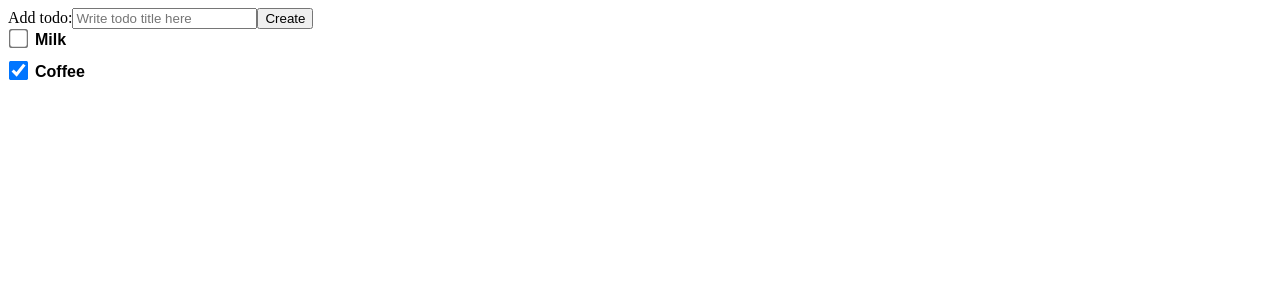
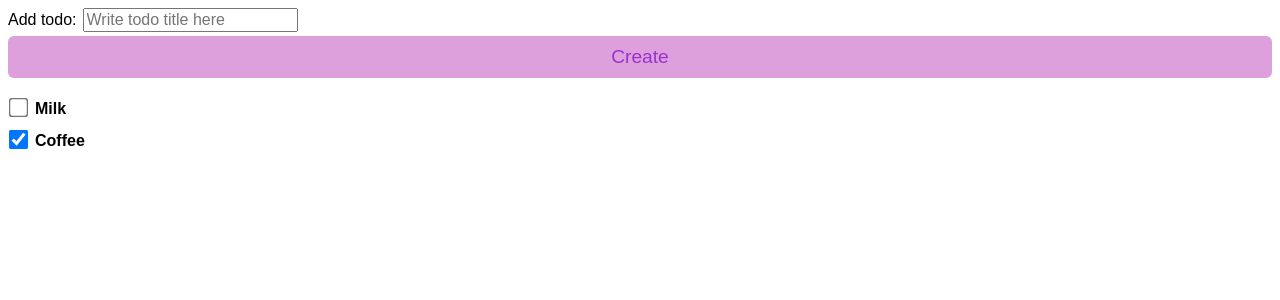
Before and after one commit to neuefische/react-todo-hh-muc, a React (Create React App) app: page / in a window 1280 px wide. Shown: the top 300 px of the page. Built offline with nearby package versions, Linux system fonts and the light colour scheme.

Commit message:
Add styling to Form

```diff
--- a/src/Form.js
+++ b/src/Form.js
@@ -6,14 +6,37 @@ export default function Form() {
     event.preventDefault()
     const formElement = event.target
     const input = formElement.title
-    console.log(input.value)
   }
 
-  return <form onSubmit={handleSubmit}>
+  return <FormStyled onSubmit={handleSubmit}>
     <label>
       Add todo:
       <input name="title" type="text" placeholder="Write todo title here"/>
     </label>
-    <button>Create</button>
-  </form>
+    <Button>Create</Button>
+  </FormStyled>
 }
+
+const FormStyled = styled.form`
+  display: grid;
+  gap: 4px;
+  margin-bottom: 20px;
+
+  label {
+    font-family: sans-serif;
+  }
+
+  input {
+    font-size: 1em;
+    margin-left: 6px;
+  }
+`
+
+const Button = styled.button`
+  padding: 10px 20px;
+  background: plum;
+  color: darkorchid;
+  font-size: 1.2em;
+  border: none;
+  border-radius: 6px;
+`
```
